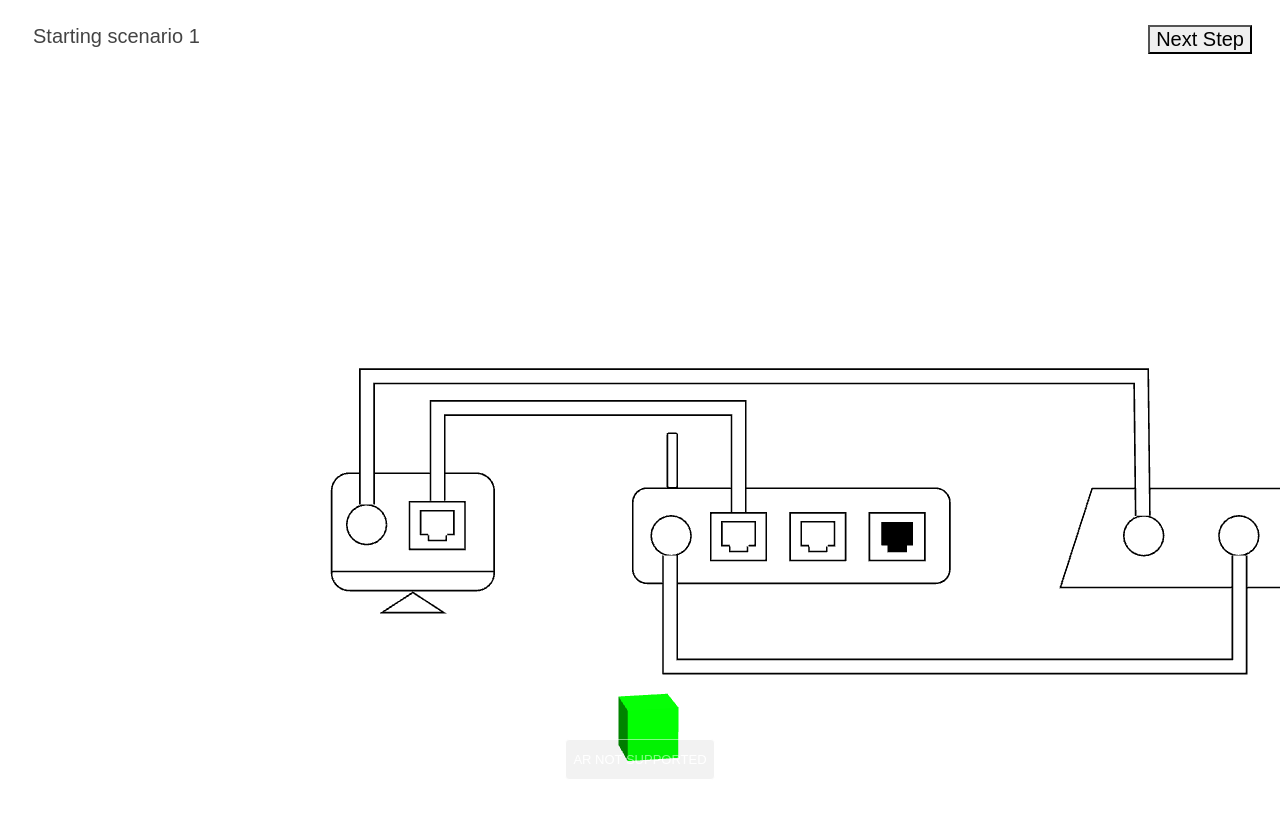
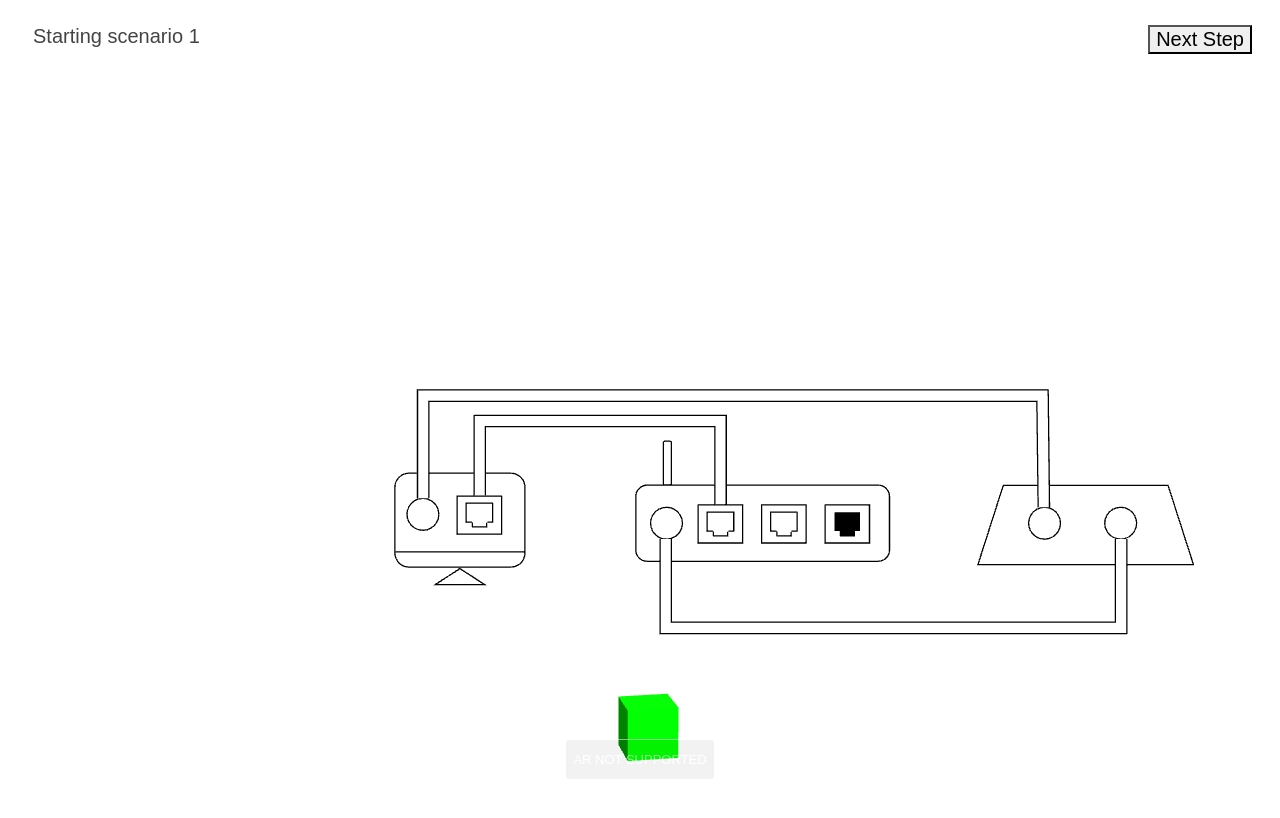
Before and after one commit to SophieLydia/MT_prototype, a website: page index.html in a window 1280 px wide. Drawn offline with nearby package versions, Linux system fonts and the light colour scheme; animation ran at ten frames a second.

Commit message:
clean up

```diff
--- a/js/components/ImageLoad.js
+++ b/js/components/ImageLoad.js
@@ -52,24 +52,27 @@ class ImageLoad {
         this.pc_cable_wall = await this.createMesh('./images/physicalComponents/cable2.svg', false);
         this.router_cable_wall = await this.createMesh('./images/physicalComponents/cable3.svg', false);
 
-        this.pc.position.set(-1, 0, -3);
-        this.pc_powerPort.position.set(-0.95, -0.1, -3);
-        this.pc_LANport.position.set(-0.75, -0.09, -3);
 
-        this.pc_cable_router.position.set(-0.685, 0.23, -3);
-        this.pc_cable_wall.position.set(-0.91, 0.33, -3);
+        const zPosition = -4;
 
-        this.router.position.set(-0.05, 0.125, -3);
-        this.router_powerPort.position.set(0.01, -0.135, -3);
-        this.router_LANport1.position.set(0.2, -0.125, -3);
-        this.router_LANport2.position.set(0.45, -0.125, -3);
-        this.router_WANport.position.set(0.7, -0.125, -3);
+        this.pc.position.set(-1, 0, zPosition);
+        this.pc_powerPort.position.set(-0.95, -0.1, zPosition);
+        this.pc_LANport.position.set(-0.75, -0.09, zPosition);
 
-        this.router_cable_wall.position.set(0.045, -0.235, -3);
+        this.pc_cable_router.position.set(-0.685, 0.23, zPosition);
+        this.pc_cable_wall.position.set(-0.91, 0.33, zPosition);
 
-        this.wall.position.set(1.3, -0.05, -3);
-        this.wall_powerPort1.position.set(1.5, -0.135, -3);
-        this.wall_powerPort2.position.set(1.8, -0.135, -3);
+        this.router.position.set(-0.05, 0.125, zPosition);
+        this.router_powerPort.position.set(0.01, -0.135, zPosition);
+        this.router_LANport1.position.set(0.2, -0.125, zPosition);
+        this.router_LANport2.position.set(0.45, -0.125, zPosition);
+        this.router_WANport.position.set(0.7, -0.125, zPosition);
+
+        this.router_cable_wall.position.set(0.045, -0.235, zPosition);
+
+        this.wall.position.set(1.3, -0.05, zPosition);
+        this.wall_powerPort1.position.set(1.5, -0.135, zPosition);
+        this.wall_powerPort2.position.set(1.8, -0.135, zPosition);
 
         this.scene.add(this.wall, this.wall_powerPort1, this.wall_powerPort2);
         this.scene.add(this.pc, this.pc_powerPort, this.pc_LANport);
@@ -141,7 +144,7 @@ class ImageLoad {
                 groupImage.scale.y *= -1;
                 groupImage.scale.z *= -1;
 
-                // To superimpose the port components on the device components
+                // To superimpose the port and cable components on the device components
                 if(baseElement){
                     groupImage.renderOrder = 0;
                 }else{
@@ -291,83 +294,4 @@ class ImageLoad {
     }
 }
 
-/*
-
-function createMeshFromImage(imagePath, scene, positionX, positionY, positionZ, baseElement){
-
-    let loader = new SVGLoader();
-    loader.load(imagePath, (data) => {
-
-        let paths = data.paths;
-        const groupImage = new Group();
-
-        const extrusionSettings = {
-            depth: 2,
-            bevelEnabled: false
-        };
-
-        // https://muffinman.io/blog/three-js-extrude-svg-path/
-        // To get the right geometry and material corresponding to an image
-        paths.forEach((path, i) => {
-            // https://github.com/mrdoob/three.js/blob/master/examples/webgl_loader_svg.html
-            // To color the border and background of the mesh
-            const fillColor = path.userData.style.fill;
-            if (fillColor !== undefined && fillColor !== 'none') {
-                const material = new MeshBasicMaterial({
-                    color: new Color().setStyle(fillColor).convertSRGBToLinear(),
-                    opacity: path.userData.style.fillOpacity,
-                    transparent: true,
-                    side: DoubleSide,
-                    depthWrite: false,
-                    depthTest: baseElement
-                });
-
-                const shapes = path.toShapes(true);
-                shapes.forEach((shape, j) => {
-                    const geometry = new ExtrudeGeometry(shape, extrusionSettings);
-                    const mesh = new Mesh(geometry, material);
-                    groupImage.add(mesh);
-                });
-            }
-
-            // https://github.com/mrdoob/three.js/blob/master/examples/webgl_loader_svg.html
-            // To color inside the mesh
-            const strokeColor = path.userData.style.stroke;
-            if (strokeColor !== undefined && strokeColor !== 'none') {
-                const material = new MeshBasicMaterial({
-                    color: new Color().setStyle(strokeColor).convertSRGBToLinear(),
-                    opacity: path.userData.style.strokeOpacity,
-                    transparent: true,
-                    side: DoubleSide,
-                    depthWrite: false,
-                    depthTest: baseElement
-                });
-                for (let j = 0, jl = path.subPaths.length; j < jl; j++) {
-                    const subPath = path.subPaths[ j ];
-                    const geometry = SVGLoader.pointsToStroke(subPath.getPoints(), path.userData.style);
-                    if (geometry) {
-                        const mesh = new Mesh(geometry, material);
-                        groupImage.add(mesh);
-                    }
-                }
-            }
-        });
-
-        groupImage.scale.set(0.005, 0.005, 0.005)
-        groupImage.scale.y *= -1;
-        groupImage.scale.z *= -1;
-        groupImage.position.set(positionX, positionY, positionZ);
-
-        // To superimpose the port components on the device components
-        if(baseElement){
-            groupImage.renderOrder = 0;
-        }else{
-            groupImage.renderOrder = 1;
-        }
-        scene.add(groupImage);
-    });
-}
-
-*/
-
 export { ImageLoad };
--- a/js/components/Scenario.js
+++ b/js/components/Scenario.js
@@ -31,37 +31,37 @@ class Scenario {
                 break;
             // Step 1: check PC turn on
             case 1:
+                this.imageLoad.replaceMesh("./images/physicalComponents/PC_currentStep.svg", "PC");
                 this.doc.removeChild(this.doc.lastChild);
                 this.doc.appendChild(document.createTextNode("Check that the PC is turned on"));
-                this.imageLoad.replaceMesh("./images/physicalComponents/PC_currentStep.svg", "PC");
                 break;
             // Step 2: check power cables connected
             case 2:
-                this.doc.removeChild(this.doc.lastChild);
-                this.doc.appendChild(document.createTextNode("Check that the power cable is connected on the PC and the wall"));
                 this.imageLoad.replaceMesh("./images/physicalComponents/PC.svg", "PC");
                 this.imageLoad.replaceMesh("./images/physicalComponents/cable2_currentStep.svg", "PC");
                 this.imageLoad.replaceMesh("./images/physicalComponents/powerPort_currentStep.svg", "PC");
                 this.imageLoad.replaceMesh("./images/physicalComponents/powerPort_currentStep.svg", "wall", 1);
+                this.doc.removeChild(this.doc.lastChild);
+                this.doc.appendChild(document.createTextNode("Check that the power cable is connected on the PC and the wall"));
                 break;
             // Step 3: check power ports working
             case 3:
+                this.imageLoad.replaceMesh("./images/physicalComponents/cable2.svg", "PC");
                 this.doc.removeChild(this.doc.lastChild);
                 this.doc.appendChild(document.createTextNode("Check that power ports on the PC and the wall are working"));
-                this.imageLoad.replaceMesh("./images/physicalComponents/cable2.svg", "PC");
                 break;
             // Step 4: check power cable working
             case 4:
-                this.doc.removeChild(this.doc.lastChild);
-                this.doc.appendChild(document.createTextNode("Check that the power cable between the PC and the wall is working"));
                 this.imageLoad.replaceMesh("./images/physicalComponents/powerPort.svg", "PC");
                 this.imageLoad.replaceMesh("./images/physicalComponents/powerPort.svg", "wall", 1);
                 this.imageLoad.replaceMesh("./images/physicalComponents/cable2_currentStep.svg", "PC");
+                this.doc.removeChild(this.doc.lastChild);
+                this.doc.appendChild(document.createTextNode("Check that the power cable between the PC and the wall is working"));
                 break;
             default:
+                this.imageLoad.replaceMesh("./images/physicalComponents/cable2.svg", "PC");
                 this.doc.removeChild(this.doc.lastChild);
                 this.doc.appendChild(document.createTextNode("The scenario is finished"));
-                this.imageLoad.replaceMesh("./images/physicalComponents/cable2.svg", "PC");
                 console.log("The scenario is finished");
         }
     }
--- a/js/components/WebXRsetup.js
+++ b/js/components/WebXRsetup.js
@@ -23,7 +23,7 @@ class WebXRsetup {
 
         this.tracktableImages = [];
         const imageNames = ["cables.jpg", "computer.jpg",
-            "energy.jpg", "prise.jpg", "router.jpg"];
+            "prise.jpg"];
         const dir = './images/markers/';
         for(let i=0; i<imageNames.length; i++){
             let source = dir+imageNames[i];
@@ -76,19 +76,8 @@ class WebXRsetup {
     }
 
     animationFrameXR(timestamp, frame){
-        //if(frame){
+        this.xrSession.requestAnimationFrame(this.animationFrameXR.bind(this));
         if(this.xrSession){
-            this.xrSession.requestAnimationFrame(this.animationFrameXR.bind(this));
-
-            const session = frame.session;
-            const baseLayer = session.renderState.baseLayer;
-
-            const pose = frame.getViewerPose(this.xrRefSpace);
-
-            if(pose){
-                for( const view of pose.views){
-                    const viewport = baseLayer.getViewport(view);
-                    this.gl.viewport(viewport.x, viewport.y, viewport.width, viewport.height);
 
             // Get the results from the tracked images
             const results = frame.getImageTrackingResults();
@@ -98,52 +87,38 @@ class WebXRsetup {
                 // array specified at session creation
                 const imageIndex = result.index;
 
-                        // Get the pose of the image relative to a referencd space
-                        const pose1 = frame.getPose(result.imageSpace, this.xrRefSpace);
-                        let pos = pose1.transform.position;
-                        let quat = pose1.transform.orientation;
-
                 const state = result.trackingState;
 
                 if(imageIndex == 0){
                     if(state == "tracked"){
                         console.log("PASS 0")
                     }
-                            //white router cable
+                    //white cable
                     this.cube.material.color.setHex(0xffffff);
                 }
-                        if(imageIndex == 1){
-                            if(state == "tracked"){
-                                console.log("PASS 1")
-                            }
-                            //black cable energy
-                            this.cube.material.color.setHex(0x000000);
-                        }
-                        if(imageIndex == 2){
+                else if(imageIndex == 1){
                     if(state == "tracked"){
                         console.log("PASS 2")
                     }
                     //red computer
                     this.cube.material.color.setHex(0xff0000);
                 }
-                        if(imageIndex == 3){
+                else if(imageIndex == 2){
                     if(state == "tracked"){
                         console.log("PASS 3")
                     }
-                            //blue energy pc
+                    //blue prise
                     this.cube.material.color.setHex(0x0000ff);
                 }
-
-                        if(imageIndex == 4){
+                /*
+                if(imageIndex == 3){
                     if(state == "tracked"){
                         console.log("PASS 4")
                     }
                     //fuchsia prise
                     this.cube.material.color.setHex(0xff00ff);
                 }
-
-                    }
-                }
+                */
             }
         }
     }
--- a/style/main.css
+++ b/style/main.css
@@ -29,6 +29,7 @@ body {
     margin: 25px;
   }
 
+  /* to keep the button during AR session */
   :xr-overlay{
     display: initial;
   }
```
Also changed, not shown: 1 other file. Lines whose indentation alone changed are shown as unchanged.
